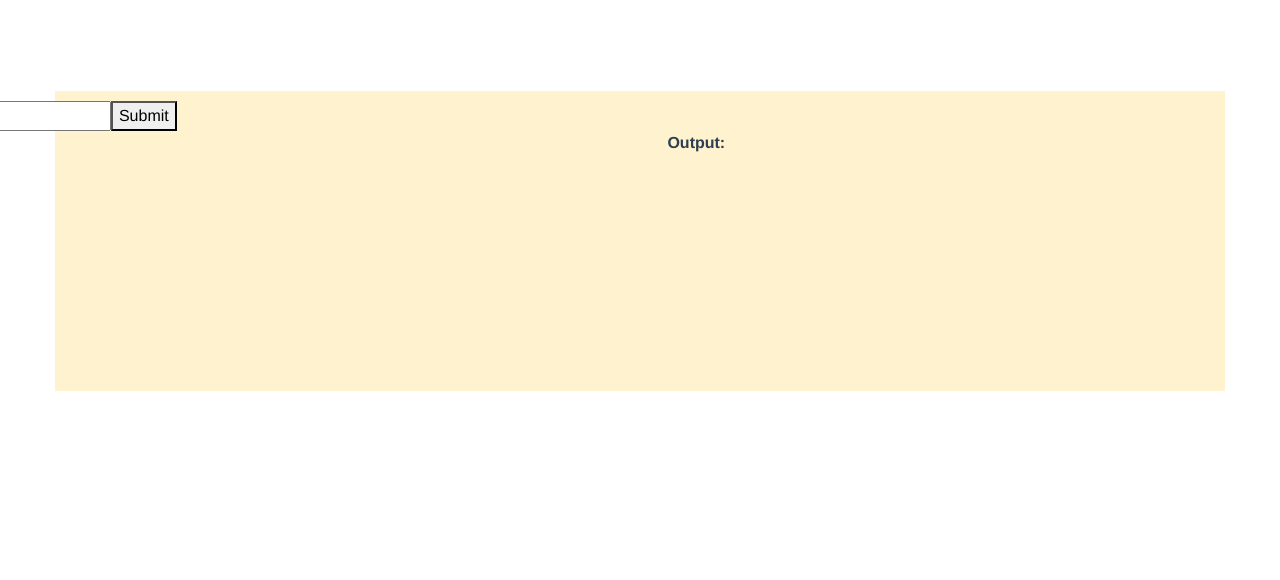
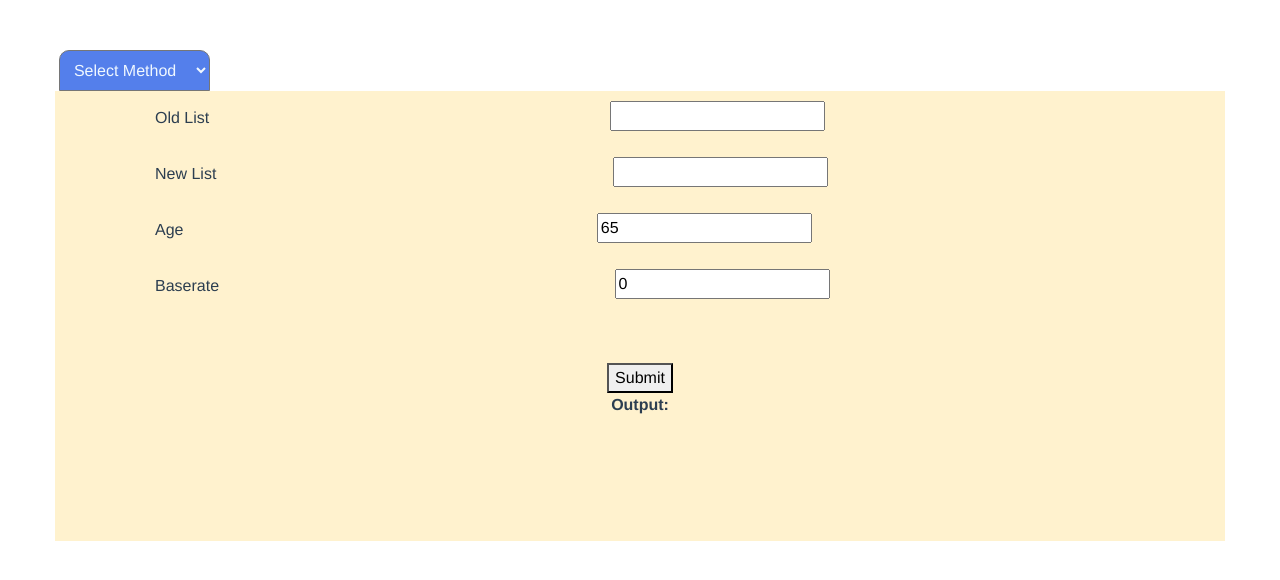
Before and after one commit to essentiasoftserv/travis-lamda-deploy, a Vue app in the folder frontend/: page /ping in a window 1280 px wide. Shown: the top 580 px of the page. Built offline with nearby package versions, Linux system fonts and the light colour scheme.

Commit message:
chore: update post request

```diff
--- a/frontend/src/components/Ping.vue
+++ b/frontend/src/components/Ping.vue
@@ -3,25 +3,33 @@
 
     <select class="select">
         <option disabled selected>Select Method</option>
+        <option>Increment</option>
         <option>Member Profile</option>
-        <option>Increment</option>
         <option>DIFF</option>
         <option>GAPS</option>
       </select>
       <br>
-      <label>Condition</label>
       <div class="divs">
- <input class="text-chip-box">
+        <p><label>Old List</label>
+        <input class="text-chip-box"></p>
+        <p><label>New List</label>
+        <input class="text-chip-box"></p>
+        <p><label>Age</label>
+        <input class="text-chip-box" value="65"></p>
+        <p><label>Baserate</label>
+        <input class="text-chip-box" value="0"></p>
+        <br>
+        <br>
         <button @click="formSubmit">Submit</button>
-
       <br>
       <strong>Output:</strong>
         <pre>
-                        {{output}}
+          {{adds}}
+          {{raf}}
+          {{upgraded}}
         </pre>
+
      </div>
-
-
     </div>
 </template>
 
@@ -33,9 +41,10 @@
         },
         data() {
             return {
-              name: '',
-              description: '',
-              output: ''
+              output: '',
+              adds: '',
+              raf: '',
+              upgraded: '',
             };
         },
         methods: {
@@ -43,39 +52,21 @@
                 e.preventDefault();
                 let currentObj = this;
                 console.log("inside button");
-                this.axios.post('http://34.219.188.236/member', {
-                    // name: this.name,
-                    // description: this.description
-
-                    "funct_name": "hcc2raf",
-                    "params": {
-                        "hcc_list": ["HCC18", "HCC19"],
-                        "age": 90,
-                        "ver": 23,
-                        "model": "v23",
-                        "disabl": 1,
-                        "baserate": 800
+                this.axios.post('', {
+                  "old_list": ["HCC19"],
+                  "new_list": ["HCC18"],
+                  "ver": "",
+                  "model": "",
+                  "age": 65,
+                  "disabl": 0,
+                  "baserate": 0.0
                 }
-                },
-                // {
-                //   headers: {
-                //     ContentType: "application/x-www-form-urlencoded",
-                //     Accept: "*/*",
-                //     AccessControlAllowOrigin: "*",
-                //     AccessControlAllowCredentials: true
-
-                //     }
-
-                //     /*
-                //     headers: {
-                //       "Access-Control-Allow-Origin" : "*", // Required for CORS support to work
-                //       "Access-Control-Allow-Credentials" : true // Required for cookies, authorization headers with HTTPS
-                //     },
-                //     */
-                // }
                 )
                 .then(function (response) {
                     currentObj.output = response.data;
+                    currentObj.adds = "Adds: " + response.data.adds[0];
+                    currentObj.raf = "RAF: " + response.data.raf;
+                    currentObj.upgraded = "Upgraded: " + response.data.upgraded[0];
                 })
                 .catch(function (error) {
                     currentObj.output = error;
@@ -92,15 +83,15 @@
 <style>
 .divs {
   background-color: #FFF2CE;
-  height: 300px;
+  height: 450px;
   /* margin-top: 100px; */
   margin-left: 55px;
   margin-right: 55px;
 }
 .select{
   margin-top: 50px;
+  margin-left: -79%;
   color: aliceblue;
-  margin-inline-start: -1603px;
   background-color: rgb(84, 127, 235);
   padding: 10px;
   /* -webkit-appearance: none; */
@@ -110,11 +101,9 @@
 }
 .text-chip-box{
   margin-top: 10px;
-  margin-inline-start: -1320px;
 }
 .text-area-box{
   margin-top: 8px;
-  margin-inline-start: -1315px;
   height: 100px;
 }
 label{
```
Lines whose indentation alone changed are shown as unchanged.
